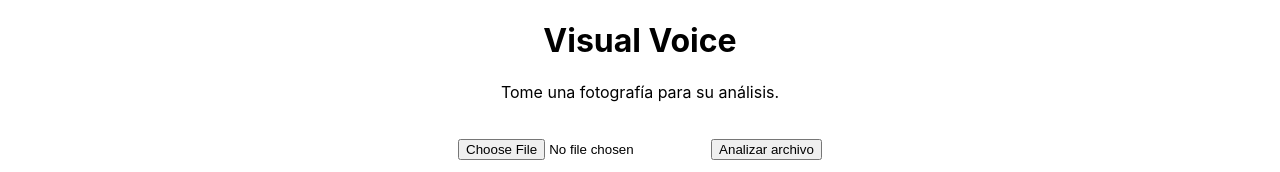
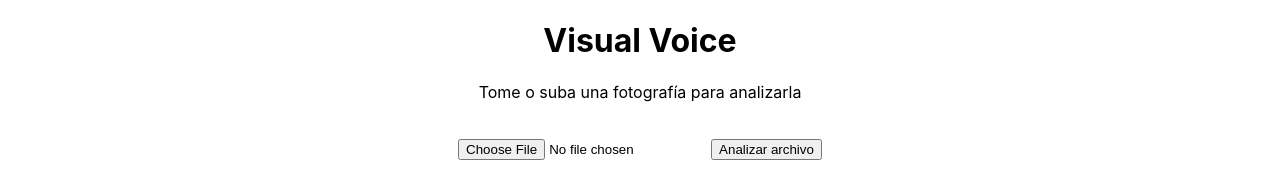
Before and after one commit to unrealJuanpa/VisualVoice, a React (Create React App) app in the folder frontend/: page / in a window 1280 px wide. Shown: the top 172 px of the page. Built offline with nearby package versions, Linux system fonts and the light colour scheme.

Commit message:
ultimos cambios front-end

```diff
--- a/frontend/src/TakeImage/photoanalysis.js
+++ b/frontend/src/TakeImage/photoanalysis.js
@@ -38,7 +38,7 @@ const CompAnalizePhoto = () => {
         <div>
             <h1>Visual Voice</h1>
             <p>
-                Tome una fotografía para su análisis.
+                Tome o suba una fotografía para analizarla
             </p>
             <br></br>
             <input type="file" onChange={handleFileInputChange} />
```
